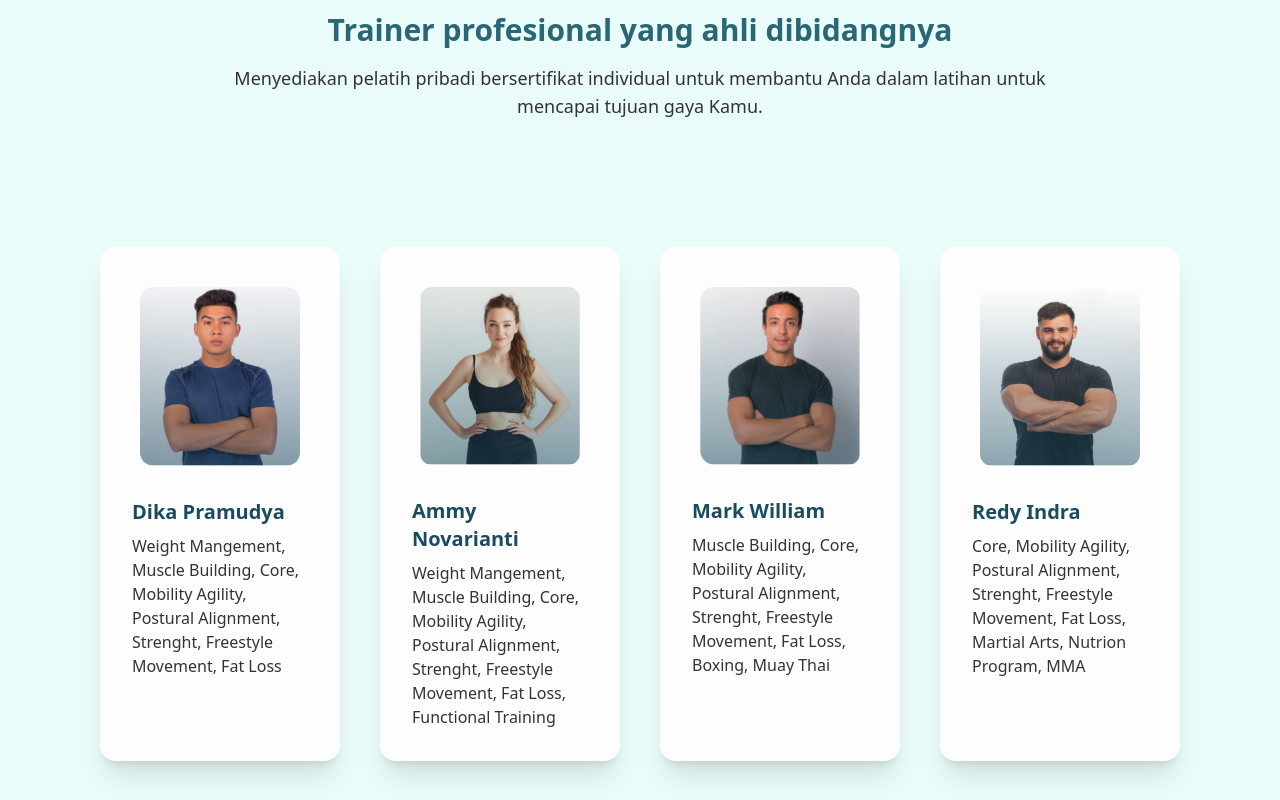
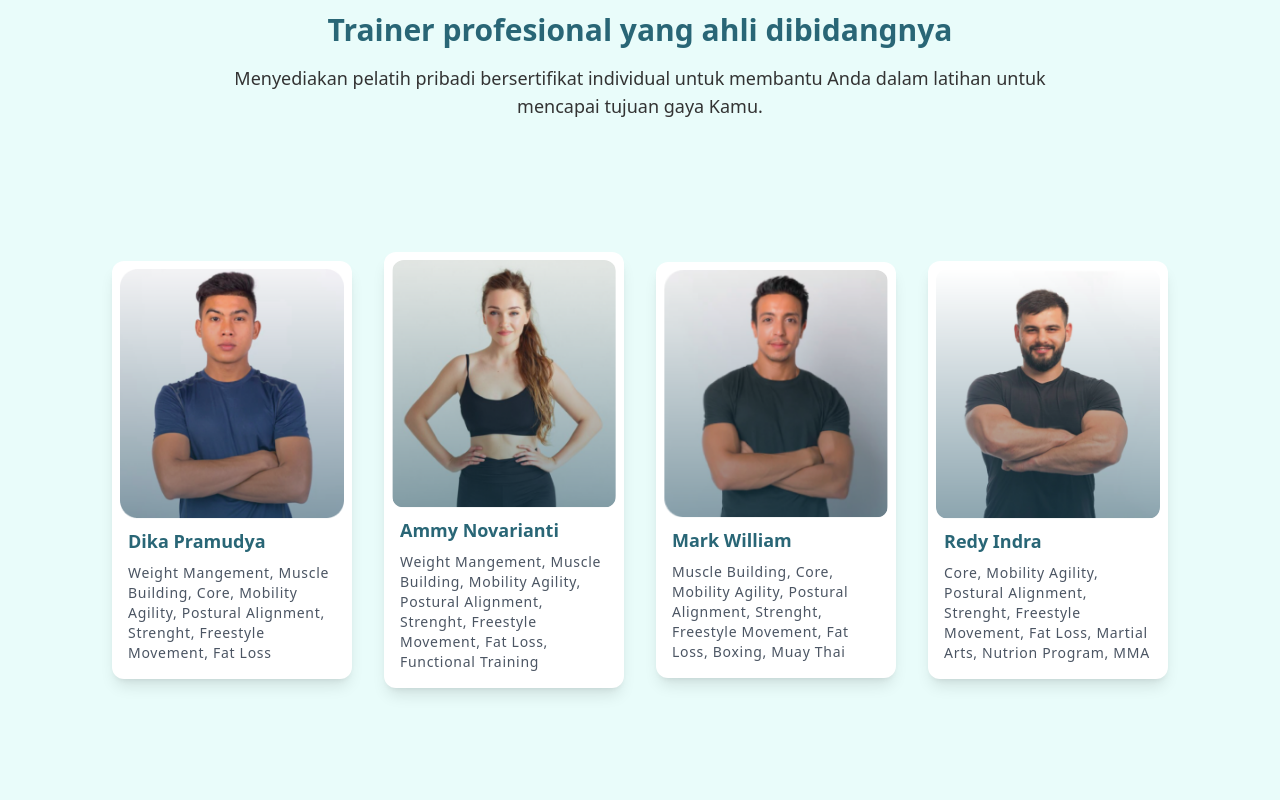
Before and after one commit to Group10CapstoneProject/React, a React (Create React App) app: page /home in a window 1280 px wide. Shown: the part 1820-2620 px from the top of the page. Built offline with nearby package versions, Linux system fonts and the light colour scheme.

Commit message:
update layouting and size

```diff
--- a/src/components/LandingPage/About/About.jsx
+++ b/src/components/LandingPage/About/About.jsx
@@ -19,8 +19,8 @@ const About = () => {
       </div>
 
       <div>
-        <div className="bg-blue-50 p-12 min-h-screen min-w-screen flex justify-center items-center">
-          <div className="bg-white p-12 rounded-lg">
+        <div className="bg-base p-12 min-h-screen min-w-screen flex justify-center items-center pb-24">
+          <div className="bg-base2 p-12 rounded-lg drop-shadow-xl">
             <div className="grid md:grid-cols-3">
               <div className="border-b md:border-r p-6">
                 <div className="text-center">
--- a/src/components/LandingPage/Kelas/Kelas.jsx
+++ b/src/components/LandingPage/Kelas/Kelas.jsx
@@ -17,7 +17,7 @@ const Kelas = () => {
         <p className="text-center text-lg">bergerak bersama-sama. Dipandu oleh para pelatih profesional.</p>
       </div>
 
-      <div className="flex min-h-screen items-center justify-center bg-neutral-800">
+      <div className="flex min-h-screen items-center justify-center bg-neutral-800 pb-[50px]">
         <div className="grid grid-cols-1 gap-5 md:grid-cols-2 lg:grid-cols-4">
           <div className="group relative cursor-pointer items-center justify-center overflow-hidden transition-shadow hover:shadow-xl hover:shadow-black/30 rounded-xl">
             <div className="h-96 w-72">
--- a/src/components/LandingPage/Pricing/Pricing.jsx
+++ b/src/components/LandingPage/Pricing/Pricing.jsx
@@ -19,7 +19,8 @@ const Pricing = () => {
         <p className="text-center text-lg">gratis setiap harinya.</p>
       </div>
 
-      <div className="grid gap-x-8 gap-y-4 grid-cols-4 px-14 mx-10 pt-[100px]">
+      <div className="flex min-h-screen items-center justify-center">
+        <div className="grid gap-x-8 gap-y-4 grid-cols-4 px-14 mx-10 pb-[80px]">
           <div className="w-[300px] border overflow-hidden shadow-xl rounded-xl h-[500px] bg-white hover:scale-110 ease-in-out duration-300">
             <div className="w-full pt-3 bg-inf4"></div>
             <div className="flex  justify-between flex-col h-full p-3 items-center ">
@@ -169,6 +170,7 @@ const Pricing = () => {
           </div>
         </div>
       </div>
+    </div>
   );
 };
 
--- a/src/components/LandingPage/Trainer/Trainer.jsx
+++ b/src/components/LandingPage/Trainer/Trainer.jsx
@@ -18,44 +18,49 @@ const Trainer = () => {
         <p className="text-center text-lg">mencapai tujuan gaya Kamu.</p>
       </div>
 
-      <div className="flex min-h-screen items-center justify-center pb-8">
-        {/* <img src={rectangleImage} alt="" /> */}
-        <div className="grid grid-cols-1 gap-10 md:grid-cols-2 lg:grid-cols-4">
-          <div className="card w-60 bg-base shadow-xl cursor-pointer hover:scale-125 ease-in-out duration-300">
-            <figure className="px-10 pt-10">
-              <img src={profil1Image} alt="profil 1" className="rounded-xl" />
-            </figure>
-            <div className="card-body items-start text-start">
-              <h2 className="card-title text-info font-bold">Dika Pramudya</h2>
-              <p>Weight Mangement, Muscle Building, Core, Mobility Agility, Postural Alignment, Strenght, Freestyle Movement, Fat Loss</p>
-            </div>
+      <div className="w-full min-h-screen gap-8 flex-wrap flex justify-center items-center pb-[100px]">
+        {/* Card */}
+        <div className="w-60 p-2 bg-white rounded-xl transform transition-all hover:-translate-y-2 duration-300 shadow-lg hover:shadow-2xl">
+          {/* Image */}
+          <img className="h-70 object-cover rounded-xl" src={profil1Image} alt="" />
+          <div className="p-2">
+            {/* Heading */}
+            <h2 className="font-bold text-lg mb-2 text-prim">Dika Pramudya</h2>
+            {/* Description */}
+            <p className="text-sm text-gray-600 tracking-wider">Weight Mangement, Muscle Building, Core, Mobility Agility, Postural Alignment, Strenght, Freestyle Movement, Fat Loss</p>
           </div>
-          <div className="card w-60 bg-base shadow-xl cursor-pointer hover:scale-125 ease-in-out duration-300">
-            <figure className="px-10 pt-10">
-              <img src={profil2Image} alt="profil 2" className="rounded-xl" />
-            </figure>
-            <div className="card-body items-start text-start">
-              <h2 className="card-title text-info font-bold">Ammy Novarianti</h2>
-              <p>Weight Mangement, Muscle Building, Core, Mobility Agility, Postural Alignment, Strenght, Freestyle Movement, Fat Loss, Functional Training</p>
-            </div>
+        </div>
+        {/* Card */}
+        <div className="w-60 p-2 bg-white rounded-xl transform transition-all hover:-translate-y-2 duration-300 shadow-lg hover:shadow-2xl">
+          {/* Image */}
+          <img className="h-70 object-cover rounded-xl" src={profil2Image} alt="" />
+          <div className="p-2">
+            {/* Heading */}
+            <h2 className="font-bold text-lg mb-2 text-prim">Ammy Novarianti</h2>
+            {/* Description */}
+            <p className="text-sm text-gray-600 tracking-wider">Weight Mangement, Muscle Building, Mobility Agility, Postural Alignment, Strenght, Freestyle Movement, Fat Loss, Functional Training</p>
           </div>
-          <div className="card w-60 bg-base shadow-xl cursor-pointer hover:scale-125 ease-in-out duration-300">
-            <figure className="px-10 pt-10">
-              <img src={profil3Image} alt="profil 3" className="rounded-xl" />
-            </figure>
-            <div className="card-body items-start text-start">
-              <h2 className="card-title text-info font-bold">Mark William</h2>
-              <p>Muscle Building, Core, Mobility Agility, Postural Alignment, Strenght, Freestyle Movement, Fat Loss, Boxing, Muay Thai</p>
-            </div>
+        </div>
+        {/* Card */}
+        <div className="w-60 p-2 bg-white rounded-xl transform transition-all hover:-translate-y-2 duration-300 shadow-lg hover:shadow-2xl">
+          {/* Image */}
+          <img className="h-70  object-cover rounded-xl" src={profil3Image} alt="" />
+          <div className="p-2">
+            {/* Heading */}
+            <h2 className="font-bold text-lg mb-2 text-prim">Mark William</h2>
+            {/* Description */}
+            <p className="text-sm text-gray-600 tracking-wider">Muscle Building, Core, Mobility Agility, Postural Alignment, Strenght, Freestyle Movement, Fat Loss, Boxing, Muay Thai</p>
           </div>
-          <div className="card w-60 bg-base shadow-xl cursor-pointer hover:scale-125 ease-in-out duration-300">
-            <figure className="px-10 pt-10">
-              <img src={profil4Image} alt="profil 4" className="rounded-xl" />
-            </figure>
-            <div className="card-body items-start text-start">
-              <h2 className="card-title text-info font-bold">Redy Indra</h2>
-              <p>Core, Mobility Agility, Postural Alignment, Strenght, Freestyle Movement, Fat Loss, Martial Arts, Nutrion Program, MMA</p>
-            </div>
+        </div>
+        {/* Card */}
+        <div className="w-60 p-2 bg-white rounded-xl transform transition-all hover:-translate-y-2 duration-300 shadow-lg hover:shadow-2xl">
+          {/* Image */}
+          <img className="h-70 object-cover rounded-xl" src={profil4Image} alt="" />
+          <div className="p-2">
+            {/* Heading */}
+            <h2 className="font-bold text-lg mb-2 text-prim">Redy Indra</h2>
+            {/* Description */}
+            <p className="text-sm text-gray-600 tracking-wider">Core, Mobility Agility, Postural Alignment, Strenght, Freestyle Movement, Fat Loss, Martial Arts, Nutrion Program, MMA</p>
           </div>
         </div>
       </div>
--- a/src/pages/Login.jsx
+++ b/src/pages/Login.jsx
@@ -33,7 +33,7 @@ function Login() {
   // console.log(error);
   return (
     <div className="h-screen flex   text-black">
-      <img className="absolute top-2 left-2 w-[100px] h-[70px]" src={logo} alt="" />
+      <img className="absolute top-4 left-2 w-[100px] h-[70px] ml-4" src={logo} alt="" />
       <div className="flex w-full h-full items-center  ">
         <div className="flex justify-center   bg-white h-full items-center  w-full">
           <div className="w-[55%]">
```
Also changed, not shown: src/components/LandingPage/Testimony/Testimony.jsx (+10 -8 lines). Lines whose indentation alone changed are shown as unchanged.
